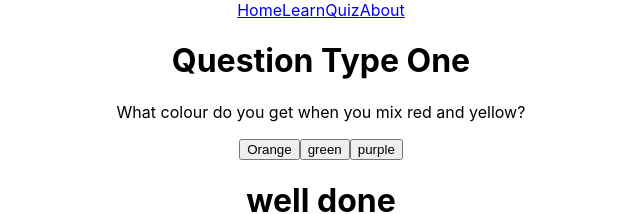
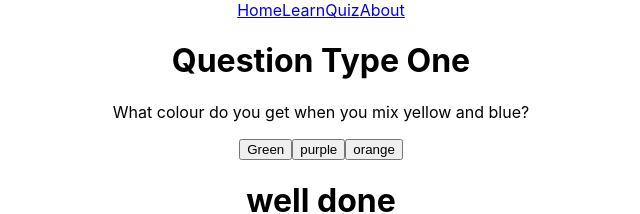
Before and after one commit to rosiegracejones/all-about-colours, a React (Create React App) app: page /quiz in a window 1280 px wide. Shown: the top 214 px of the page, without its empty margins (319-959 px from the left). Built offline with nearby package versions, Linux system fonts and the light colour scheme.

Commit message:
completed a basic function in QuestionTypeOne that determined whether the selected button matched the correct answer and console logged correct or incorrect and displayed the child's inputted name

```diff
--- a/src/Components/QuestionTypeOne/QuestionTypeOne.js
+++ b/src/Components/QuestionTypeOne/QuestionTypeOne.js
@@ -1,4 +1,4 @@
-function QuestionTypeOne() {
+function QuestionTypeOne( { name }) {
 	const quizData = [
 		{
 			questionType: 1,
@@ -22,19 +22,32 @@ function QuestionTypeOne() {
 	];
 
 	// create a function that will use the colour selected to display correct or incorrect based on the colour selected
-  function checkAnswer() {
-	console.log("You clicked me");
+	// compare the answer clicked to the correct answer in the question
+	// if correct, console log correct
+	// if else, console log incorrect, name try again
+
+	function checkAnswer(clickedColour) {
+		const correctColour = quizData[0].correctColour;
+		if (clickedColour === correctColour) {
+			console.log("Correct, well done " + name + "!");
+		} else {
+			console.log("Incorrect " + name + ", try again");
 		}
-
-
+	}
 
 	return (
 		<div>
 			<h1>Question Type One</h1>
-      <p>What colour do you get when you mix {quizData[1].questionColours}?</p>
-      <button onClick={checkAnswer}>{quizData[1].correctColour}</button>
-      <button>{quizData[1].incorrectColours[0]}</button>
-      <button>{quizData[1].incorrectColours[1]}</button>
+			<p>What colour do you get when you mix {quizData[0].questionColours}?</p>
+			<button onClick={() => checkAnswer(quizData[0].correctColour)}>
+				{quizData[0].correctColour}
+			</button>
+			<button onClick={() => checkAnswer(quizData[0].incorrectColours[0])}>
+				{quizData[0].incorrectColours[0]}
+			</button>
+			<button onClick={() => checkAnswer(quizData[0].incorrectColours[1])}>
+				{quizData[0].incorrectColours[1]}
+			</button>
 		</div>
 	);
 }
--- a/src/Pages/QuizPage.js
+++ b/src/Pages/QuizPage.js
@@ -18,7 +18,7 @@ export default function QuizPage({ name }) {
 	return (
 		<>
 			{console.log(quizData[1])}
-			<QuestionTypeOne />
+			<QuestionTypeOne name = {name}/>
 			<h1>well done {name}</h1>
 		</>
 	);
```
Also changed, not shown: notes.txt. Lines whose indentation alone changed are shown as unchanged.
